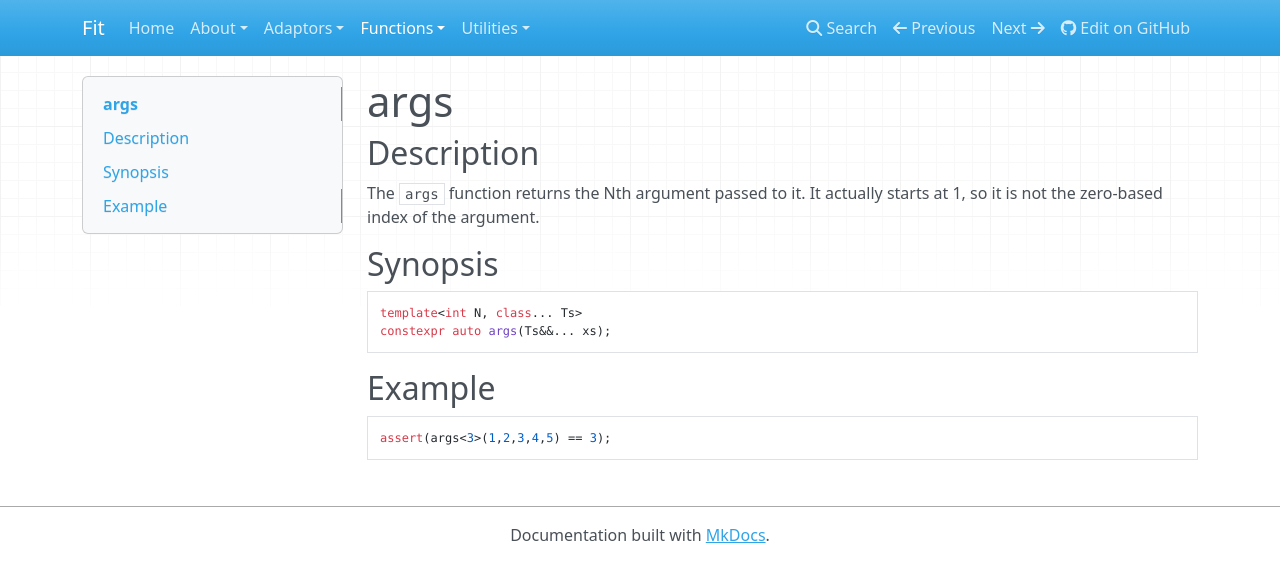
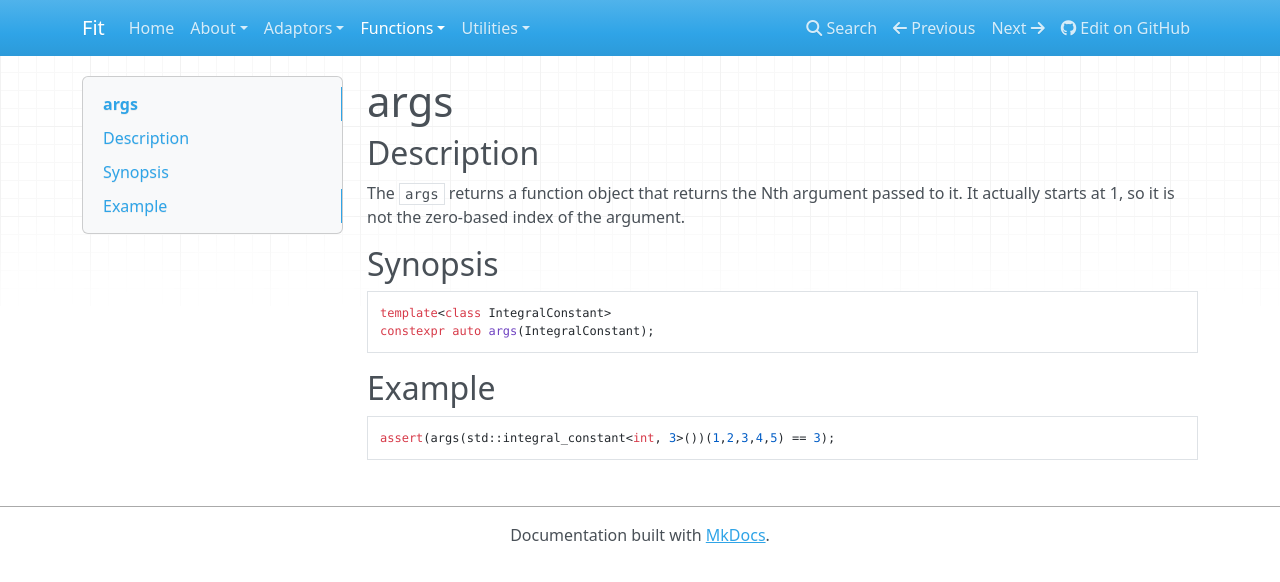
Before and after one commit to boostorg/hof, an MkDocs documentation site: the page built from doc/src/args.md, in a window 1280 px wide. Shown: the top 582 px of the page. Built offline with MkDocs 1.6.1, drawn with Linux system fonts in a browser that asks for light colours; nearby versions of some CDN libraries; old or Windows-style settings are respelled for this version of MkDocs.

Commit message:
Update markdown and fix soem typos

```diff
--- a/doc/src/args.md
+++ b/doc/src/args.md
@@ -4,16 +4,18 @@ args
 Description
 -----------
 
-The `args` function returns the Nth argument passed to it. It actually
-starts at 1, so it is not the zero-based index of the argument.
+The `args` returns a function object that returns the Nth argument passed
+to it. It actually starts at 1, so it is not the zero-based index of the
+argument.
 
 Synopsis
 --------
 
-    template<int N, class... Ts>
-    constexpr auto args(Ts&&... xs);
+    template<class IntegralConstant>
+    constexpr auto args(IntegralConstant);
+
 
 Example
 -------
 
-    assert(args<3>(1,2,3,4,5) == 3);
+    assert(args(std::integral_constant<int, 3>())(1,2,3,4,5) == 3);
```
Also changed, not shown: README.md (+1 -1 lines), doc/src/quickstart.md (+1 -1 lines), doc/src/returns.md (+2 -2 lines), 1 other file.
